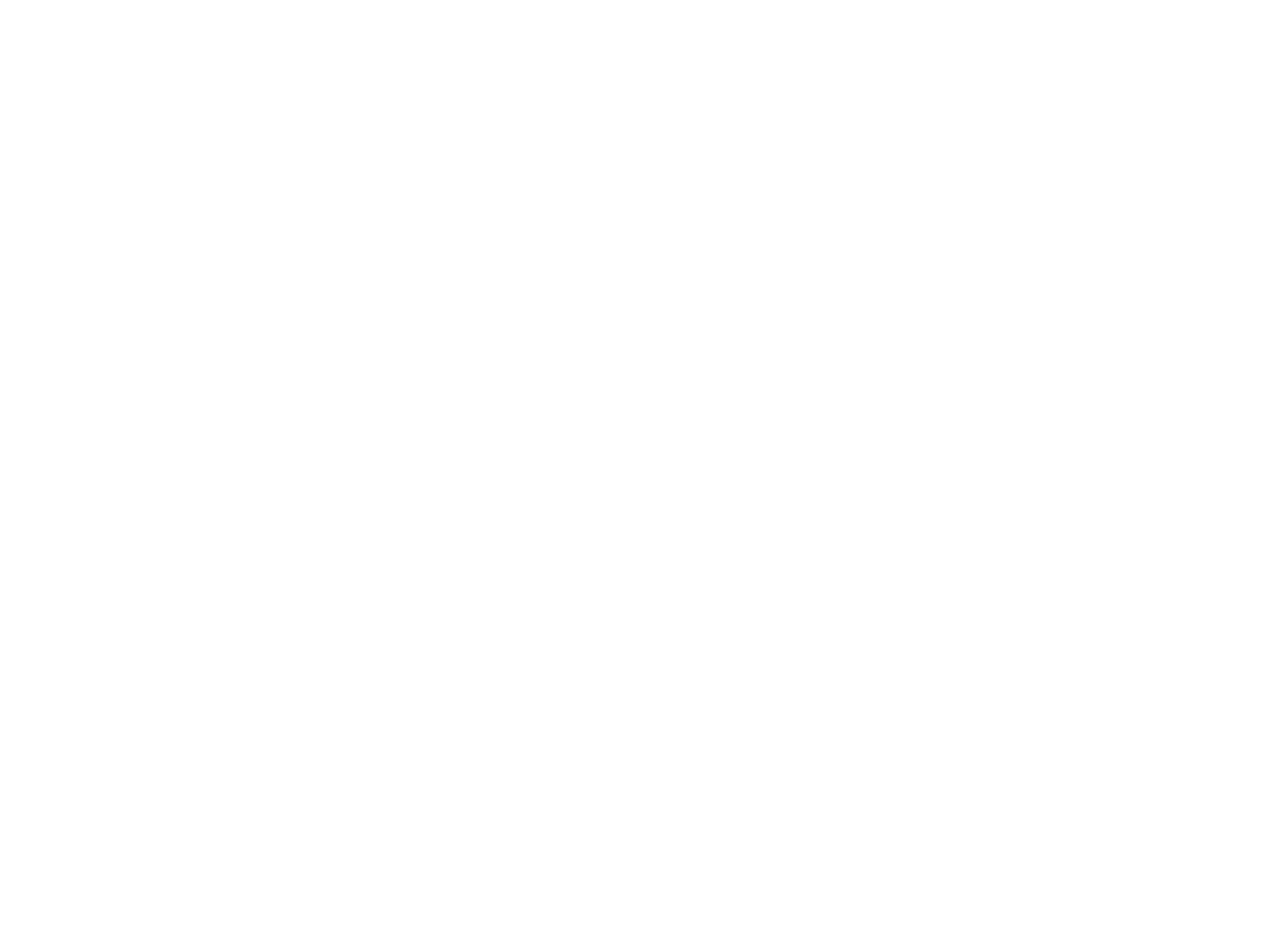
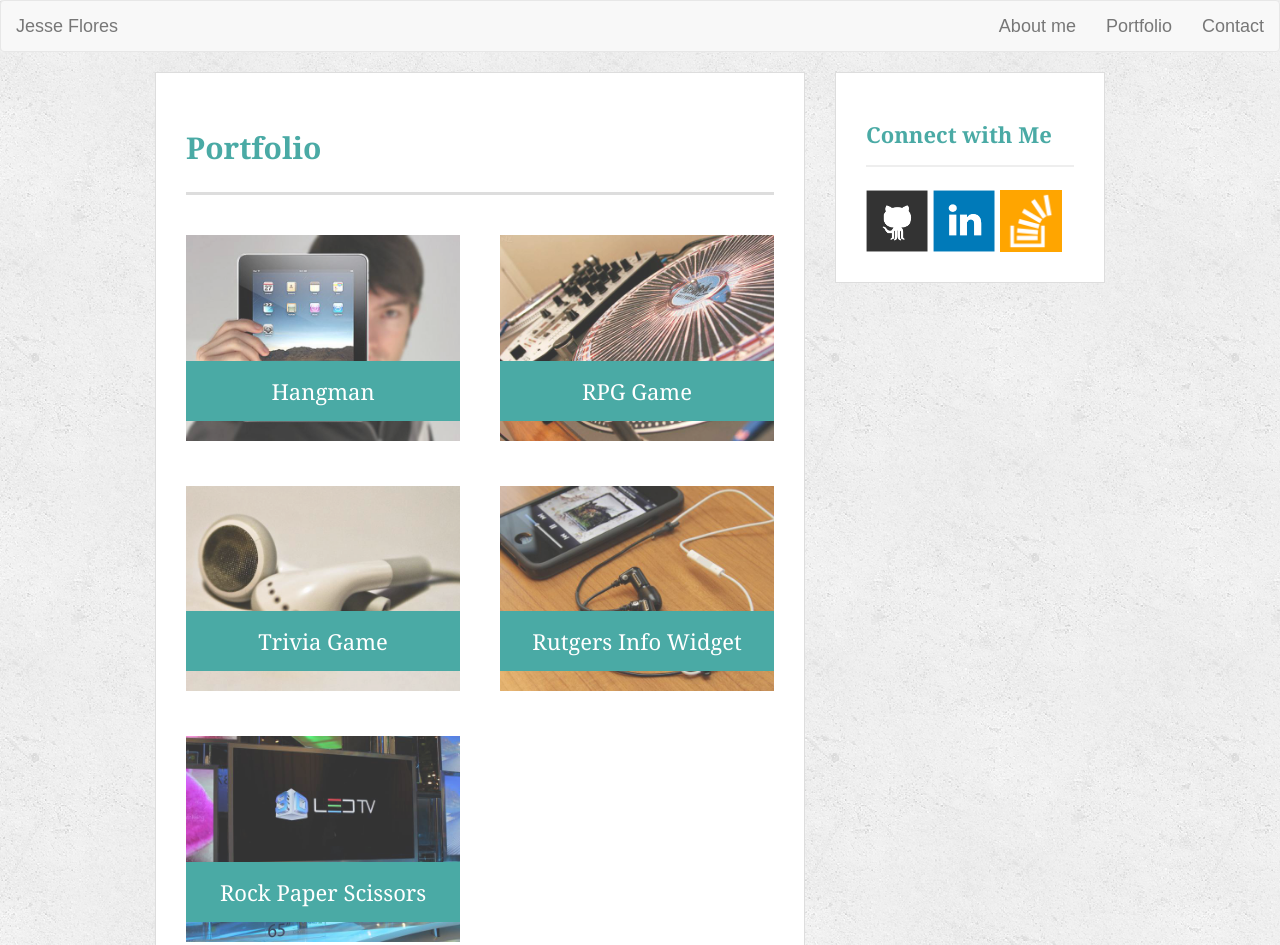
Before and after one commit to jesseflores512/bootstrap-portfolio, a plain HTML site: page portfolio.html in a window 1280 px wide. Shown: the top 945 px of the page. Before the commit the page ends 800 px from the top, so only its background shows below. Drawn offline with nearby package versions, Linux system fonts and the light colour scheme.

Commit message:
added bootstrap grid

```diff
--- a/assets/css/style.css
+++ b/assets/css/style.css
@@ -74,6 +74,38 @@ h3, .sidebar h2 {
   margin-right: 0;
 }
 
+.work {
+  position: relative;
+  float: left;
+  width: 274px;
+  margin: 20px 0 25px;
+  overflow: auto;
+}
+
+.work:nth-child(even) {
+  margin-right: 40px;
+}
+
+.work img {
+  width: 100%;
+  border: 0 none;
+  opacity: 0.8;
+}
+
+.work h3 {
+  position: absolute;
+  bottom: 20px;
+  width: 100%;
+  padding: 15px;
+  margin-bottom: 0;
+  font-weight: 300;
+  line-height: 30px;
+  color: #fff;
+  text-align: center;
+  background: #4aaaa5;
+  border-bottom: 0;
+}
+
 .auth-image {
 	float: left;
   width: 200px;
@@ -91,3 +123,42 @@ footer {
   background: #666;
   border-top: 8px solid #4aaaa5;
 }
+
+#contact-form ul {
+  margin-bottom: 20px;
+}
+
+#contact-form li {
+  margin-bottom: 10px;
+  list-style-type: none;
+}
+
+label,
+input[type=text],
+input[type=email],
+textarea {
+  display: block;
+  width: 100%;
+}
+
+input[type=text],
+input[type=email],
+textarea {
+  height: 35px;
+  padding: 0 10px;
+  font-size: 14px;
+  border: 1px solid #ddd;
+}
+
+textarea {
+  height: 200px;
+}
+
+input[type=submit] {
+  padding: 10px 30px;
+  font-size: 18px;
+  color: #fff;
+  cursor: pointer;
+  background: #4aaaa5;
+  border: 0 none;
+}
--- a/contact.html
+++ b/contact.html
@@ -0,0 +1,84 @@
+<!doctype html>
+<html lang="en-us">
+
+<head>
+  <meta charset="UTF-8">
+  <title>Contact | Jesse Flores</title>
+
+  <link rel="stylesheet" href="https://maxcdn.bootstrapcdn.com/bootstrap/3.3.7/css/bootstrap.min.css" integrity="sha384-BVYiiSIFeK1dGmJRAkycuHAHRg32OmUcww7on3RYdg4Va+PmSTsz/K68vbdEjh4u" crossorigin="anonymous">
+   <script src="https://maxcdn.bootstrapcdn.com/bootstrap/3.3.7/js/bootstrap.min.js" integrity="sha384-Tc5IQib027qvyjSMfHjOMaLkfuWVxZxUPnCJA7l2mCWNIpG9mGCD8wGNIcPD7Txa" crossorigin="anonymous"></script>
+
+   <link rel="stylesheet" type="text/css" href="assets/css/reset.css">
+   <link rel="stylesheet" type="text/css" href="assets/css/style.css">
+
+</head>
+
+<body>
+
+  <header id="masthead">
+   <nav>
+    <nav class="navbar navbar-default">
+      <div class="container-fluid">
+      <!-- Brand and toggle get grouped for better mobile display -->
+      <div class="navbar-header">
+        <a class="navbar-brand" href="#">Jesse Flores</a>
+      </div>
+
+      </form>
+        <ul class="nav navbar-nav navbar-right">
+          <li><a href="index.html">About me</a></li>
+          <li><a href="portfolio.html">Portfolio</a></li>
+          <li><a href="contact.html">Contact</a></li>
+
+        </ul>
+      </div>
+      </nav>
+      </nav>
+  </header>
+
+  <div class="container">
+    <div class="row">
+    <section class="col-md-6" id="main-section">
+      <h1>Contact</h1>
+
+      <form id="contact-form">
+        <ul>
+          <li>
+            <label for="name">Name</label>
+            <input type="text" id="name" name="name" placeholder="John Smith" required="required">
+          </li>
+          <li>
+            <label for="email">Email</label>
+            <input type="email" id="email" name="email" placeholder="example@gmail.com" required="required">
+          </li>
+          <li>
+            <label for="message">Message</label>
+            <textarea id="message" name="message" required="required"></textarea>
+          </li>
+        </ul>
+        <input type="submit">
+      </form>
+
+    </section>
+
+    <section class="sidebar col-md-offset-8">
+      <div id="connect">
+        <h2>Connect with Me</h2>
+
+        <a href="#"><img src="assets/images/github-128.png" class="social" alt="GitHub" /></a>
+        <a href="#"><img src="assets/images/linkedin-128.png" class="social" alt="LinkedIn" /></a>
+        <a href="#"><img src="assets/images/stackoverflow-128.png" class="social" alt="Stack Overflow" /></a>
+      </div>
+    </section>
+    </div>
+  </div>
+
+
+  <footer>
+    <div class="container">
+      Copyright &copy; 2016 Jesse Flores
+    </div>
+  </footer>
+</body>
+
+</html>
--- a/portfolio.html
+++ b/portfolio.html
@@ -0,0 +1,88 @@
+<!doctype html>
+<html lang="en-us">
+
+<head>
+  <meta charset="UTF-8">
+  <title>Portfolio | Jesse Flores</title>
+  <link rel="stylesheet" href="https://maxcdn.bootstrapcdn.com/bootstrap/3.3.7/css/bootstrap.min.css" integrity="sha384-BVYiiSIFeK1dGmJRAkycuHAHRg32OmUcww7on3RYdg4Va+PmSTsz/K68vbdEjh4u" crossorigin="anonymous">
+   <script src="https://maxcdn.bootstrapcdn.com/bootstrap/3.3.7/js/bootstrap.min.js" integrity="sha384-Tc5IQib027qvyjSMfHjOMaLkfuWVxZxUPnCJA7l2mCWNIpG9mGCD8wGNIcPD7Txa" crossorigin="anonymous"></script>
+
+   <link rel="stylesheet" type="text/css" href="assets/css/reset.css">
+   <link rel="stylesheet" type="text/css" href="assets/css/style.css">
+</head>
+
+<body>
+
+  <header id="masthead">
+   <nav>
+    <nav class="navbar navbar-default">
+      <div class="container-fluid">
+      <!-- Brand and toggle get grouped for better mobile display -->
+      <div class="navbar-header">
+        <a class="navbar-brand" href="#">Jesse Flores</a>
+      </div>
+
+      </form>
+        <ul class="nav navbar-nav navbar-right">
+          <li><a href="index.html">About me</a></li>
+          <li><a href="portfolio.html">Portfolio</a></li>
+          <li><a href="contact.html">Contact</a></li>
+
+        </ul>
+      </div>
+      </nav>
+      </nav>
+  </header>
+
+  <div id="main-container" class="container">
+    <div class="row">
+      <section class="col-md-6" id="main-section">
+        <h1>Portfolio</h1>
+
+        <div class="work">
+          <img src="assets/images/technics-q-c-640-480-1.jpg" alt="hangman">
+
+          <h3>Hangman</h3>
+        </div>
+        <div class="work">
+          <img src="assets/images/technics-q-c-640-480-2.jpg" alt="RPG Game">
+
+          <h3>RPG Game</h3>
+        </div>
+        <div class="work">
+          <img src="assets/images/technics-q-c-640-480-5.jpg" alt="Trivia Game">
+
+          <h3>Trivia Game</h3>
+        </div>
+        <div class="work">
+          <img src="assets/images/technics-q-c-640-480-7.jpg" alt="Rutgers Info Widget">
+
+          <h3>Rutgers Info Widget</h3>
+        </div>
+        <div class="work">
+          <img src="assets/images/technics-q-c-640-480-9.jpg" alt="Rock Paper Scissors">
+
+          <h3>Rock Paper Scissors</h3>
+        </div>
+      </section>
+
+      <section class="col-md-offset-8 sidebar">
+        <div id="connect">
+          <h2>Connect with Me</h2>
+
+          <a href="#"><img src="assets/images/github-128.png" class="social" alt="GitHub" /></a>
+          <a href="#"><img src="assets/images/linkedin-128.png" class="social" alt="LinkedIn" /></a>
+          <a href="#"><img src="assets/images/stackoverflow-128.png" class="social" alt="Stack Overflow" /></a>
+        </div>
+      </section>
+      </div>
+  </div>
+
+  <footer>
+    <div class="container">
+      Copyright &copy; 2016 Jesse Flores
+    </div>
+  </footer>
+</body>
+
+</html>
```
